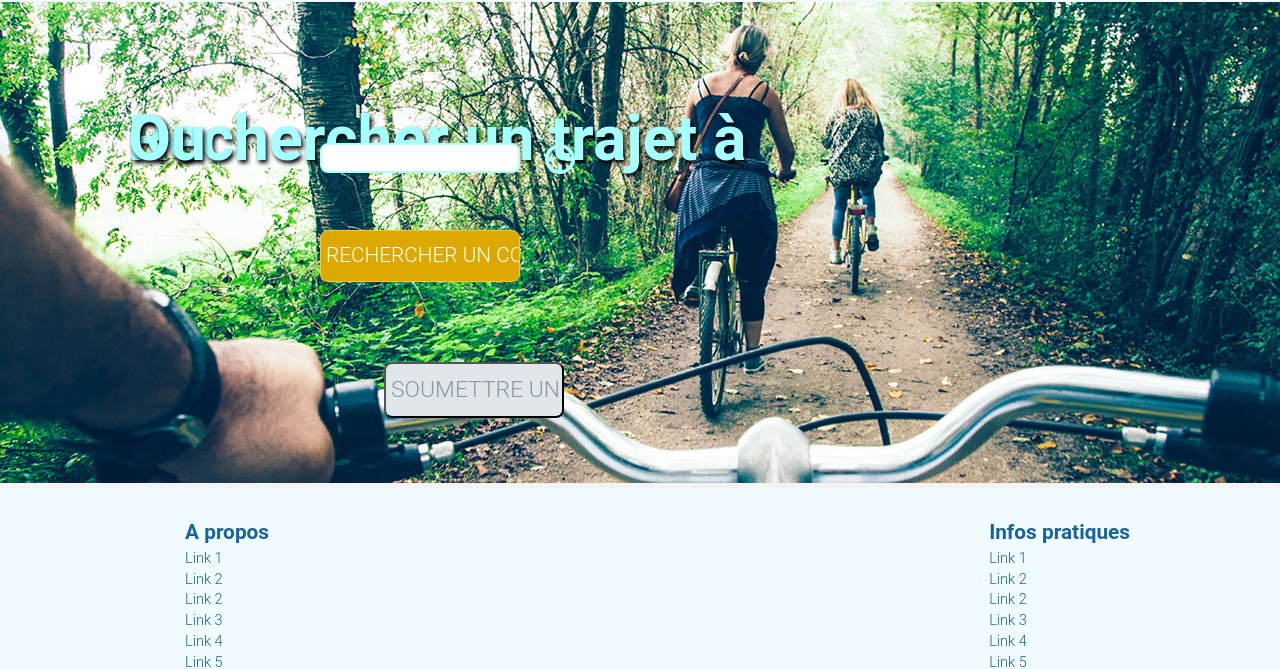
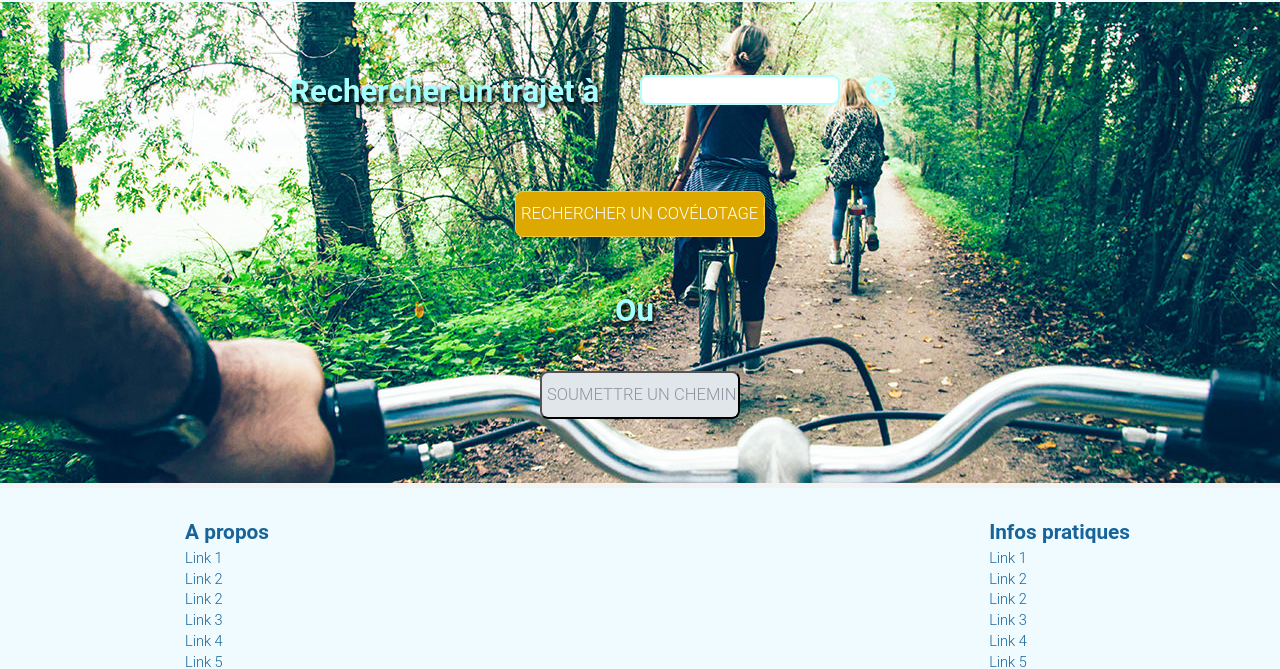
Before and after one commit to ALacroix68/responsiv, a plain HTML site: page trajet.html in a window 1280 px wide. Shown: the part 132-801 px from the top of the page. Drawn offline with Linux system fonts and the light colour scheme.

Commit message:
Adaptation tablette

```diff
--- a/css/style2.css
+++ b/css/style2.css
@@ -89,21 +89,27 @@ body {
 }
 
 .numero1 {
+	width:330px;
 	position: absolute;
 	top: 15%;
-	left:15%;
+	left:50%;
+	margin-left:-165px;
 }
 
 .numero2 {
+	width:50px;
 	position: absolute;
 	top: 60%;
-	left:42%;
+	left:50%;
+	margin-left:-25px;
 }
 
 .textbox_gen {
 	position:absolute;
 	top:30%;
-	left:25%;
+	left:50%;
+	margin-left:-130px;
+	width:260px;
 }
 
 .textbox {
@@ -123,7 +129,8 @@ body {
 	width:200px;
 	position:absolute;
 	top:48%;
-	left:25%;
+	left:50%;
+	margin-left:-100px;
 	padding:10px 5px;
 	border-radius:8px;
 	border:1px solid #F3C840;
@@ -137,7 +144,8 @@ body {
 	width:180px;
 	position:absolute;
 	top:75%;
-	left:30%;
+	left:50%;
+	margin-left:-90px;
 	padding:10px 5px;
 	border-radius:8px;
 	color:#8c96a0;
@@ -153,11 +161,44 @@ body {
         width: 100%;
     }
     .titre_banner {
-        font-size: 3em;
-        left: 10%;
-        position: absolute;
-        top: 20%;
+        font-size: 1.5em;
     }
+
+	.numero1 {
+		left:0;
+
+		margin:0;
+	}
+
+	.numero2 {
+
+	}
+
+	.titre_recherche {
+		width:700px;
+		position:absolute;
+		left:50%;
+		top:15%;
+		margin-left:-350px;
+	}
+
+	.textbox_gen {
+		margin: 5px 0;
+	}
+
+	.button_recherche {
+		width:250px;
+		top:40%;
+		margin-left:-125px;
+		font-size:0.8em;
+	}
+
+	.button_chemin {
+		width:200px;
+		top:77%;
+		margin-left: -100px;
+		font-size:0.8em;
+	}
 }
 
 /* ---------------------------------------------- FOOTER ---------------------------------------------- */
--- a/trajet.html
+++ b/trajet.html
@@ -21,10 +21,12 @@
 
 	<div class="row banner">
 		<img src="img/velos.jpg" class="img_banner" alt="Banner" title="Banner" />
-		<div class="titre_banner numero1"><b>Rechercher un trajet à</b></div>
-		<div class="textbox_gen">
-			<input type="textbox" class="textbox" />
-			<img src="img/targetcyan.png" class="target" />
+		<div class="titre_recherche">
+			<div class="titre_banner numero1"><b>Rechercher un trajet à</b></div>
+			<div class="textbox_gen">
+				<input type="textbox" class="textbox" />
+				<img src="img/targetcyan.png" class="target" />
+			</div>
 		</div>
 		<input type="button" class="button_recherche" value="Rechercher un covélotage !"/>
 		<div class="titre_banner numero2"><b>Ou</b></div>
```
